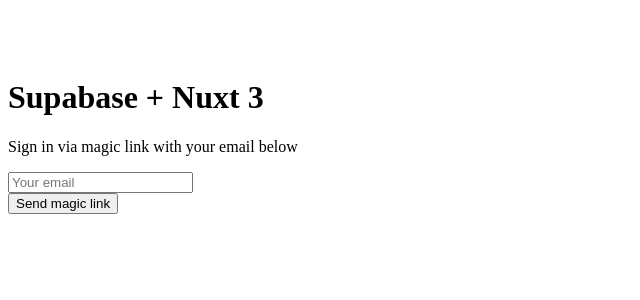
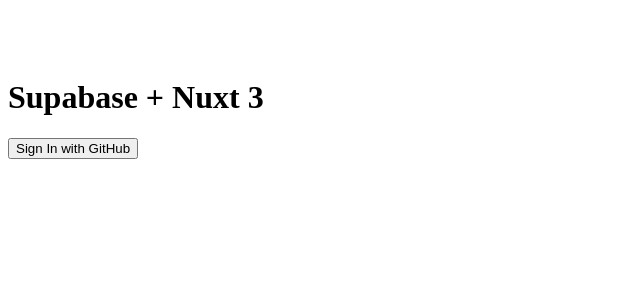
Before and after one commit to ap-19927/rp, a Nuxt app: page /login in a window 1280 px wide. Shown: the top 300 px of the page, without its empty margins (0-640 px from the left). Built offline with nearby package versions, Linux system fonts and the light colour scheme; no server answers.

Commit message:
supabase social provider - github

```diff
--- a/src/app.vue
+++ /dev/null
@@ -1,13 +0,0 @@
-<script setup>
-const user = useSupabaseUser()
-</script>
-
-<template>
-  <div class="container" style="padding: 50px 0 100px 0">
-    <Account v-if="user" />
-    <Auth v-else />
-  </div>
-</template>
-
-<style scoped>
-</style>
--- a/src/components/Account.vue
+++ b/src/components/Account.vue
@@ -1,5 +1,7 @@
-<script setup>
-const supabase = useSupabaseClient()
+<script setup lang=ts>
+//https://supabase.com/docs/guides/getting-started/tutorials/with-nuxt-3
+const user = useSupabaseUser();
+const supabase = useSupabaseClient();
 
 const loading = ref(true)
 const username = ref('')
@@ -7,7 +9,6 @@
 const avatar_path = ref('')
 
 loading.value = true
-const user = useSupabaseUser()
 
 const { data } = await supabase
   .from('profiles')
@@ -22,6 +23,8 @@
 }
 
 loading.value = false
+
+await useFetch("api/getUser/");
 
 async function updateProfile() {
   try {
--- a/src/components/Auth.vue
+++ b/src/components/Auth.vue
@@ -2,14 +2,12 @@
 const supabase = useSupabaseClient()
 
 const loading = ref(false)
-const email = ref('')
 
 const handleLogin = async () => {
   try {
     loading.value = true
-    const { error } = await supabase.auth.signInWithOtp({ email: email.value })
+    const { error } = await supabase.auth.signInWithOAuth({ provider: 'github' })
     if (error) throw error
-    alert('Check your email for the login link!')
   } catch (error) {
     alert(error.error_description || error.message)
   } finally {
@@ -22,15 +20,11 @@
   <form class="row flex-center flex" @submit.prevent="handleLogin">
     <div class="col-6 form-widget">
       <h1 class="header">Supabase + Nuxt 3</h1>
-      <p class="description">Sign in via magic link with your email below</p>
-      <div>
-        <input class="inputField" type="email" placeholder="Your email" v-model="email" />
-      </div>
       <div>
         <input
           type="submit"
           class="button block"
-          :value="loading ? 'Loading' : 'Send magic link'"
+          :value="loading ? 'Loading' : 'Sign In with GitHub'"
           :disabled="loading"
         />
       </div>
--- /dev/null
+++ b/src/pages/index.vue
@@ -0,0 +1,10 @@
+<script setup>
+const user = useSupabaseUser()
+</script>
+
+<template>
+<div class="container" style="padding: 50px 0 100px 0">
+  <Account v-if="user" />
+  <Auth v-else />
+</div>
+</template>
--- /dev/null
+++ b/src/pages/login.vue
@@ -0,0 +1,5 @@
+<template>
+<div class="container" style="padding: 50px 0 100px 0">
+  <Auth/>
+</div>
+</template>
```
Also changed, not shown: 1 other file (tests, documents, lock files or other folders). Lines whose indentation alone changed are shown as unchanged.
